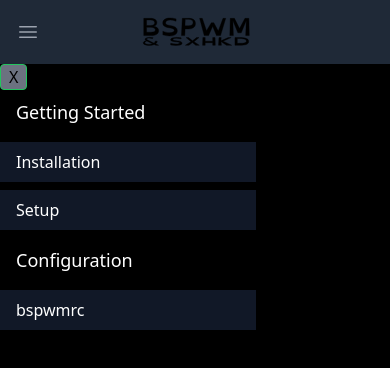
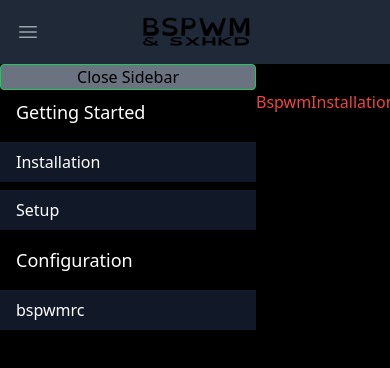
Before and after one commit to zidbon-z/BSPWM_website, a React (Vite) app in the folder frontEnd/: page /bspwm in a window 390 px wide. Shown: the top 368 px of the page. Built offline with nearby package versions, Linux system fonts and the light colour scheme.

Commit message:
got routes working, now to fix the active state of sidebar items

```diff
--- a/frontEnd/src/App.tsx
+++ b/frontEnd/src/App.tsx
@@ -2,17 +2,25 @@
 import { Home } from "./components/Home";
 import NavBar from "./components/NavBar";
 import { Route, Routes } from "react-router-dom";
+import BspwmInstallation from "./components/BspwmInstallation";
+import BspwmSetup from "./components/BspwmSetup";
 
 function App() {
   return (
     <>
+      <div>
         <NavBar />
         <Routes>
           <Route path="/" element={<Home />} />
-        <Route path="/bspwm" element={<Bspwm />} />
+          <Route path="/bspwm" element={<Bspwm />}>
+            <Route path="" element={<BspwmInstallation />} />
+            <Route path="installation" element={<BspwmInstallation />} />
+            <Route path="setup" element={<BspwmSetup />} />
+          </Route>
           <Route />
           <Route />
         </Routes>
+      </div>
     </>
   );
 }
--- a/frontEnd/src/components/Bspwm.tsx
+++ b/frontEnd/src/components/Bspwm.tsx
@@ -1,4 +1,6 @@
+import { useState } from "react";
 import SideBar from "./SideBar";
+import { Outlet } from "react-router-dom";
 
 type SideBarItem = {
   name: string;
@@ -9,19 +11,34 @@
 const Bspwm = () => {
   const testSidebarProps3: SideBarItem[] = [
     { name: "Getting Started", to: "#", isTitle: true },
-    { name: "Installation", to: "/shit", isTitle: false },
-    { name: "Setup", to: "/dick", isTitle: false },
+    { name: "Installation", to: "installation", isTitle: false },
+    { name: "Setup", to: "setup", isTitle: false },
     { name: "Configuration", to: "/ass", isTitle: true },
     { name: "bspwmrc", to: "/dick", isTitle: false },
   ];
+
+  const [visi, setVisi] = useState(true);
+  const visiSetter = () => {
+    visi ? setVisi(false) : setVisi(true);
+  };
   return (
-    <div className="bg-black w-screen h-screen">
-      <div>
-        <SideBar sidelist={testSidebarProps3} />
-      </div>
-      <div className=" fixed bg-black sm:left-64 text-red-500">
-        <div>
-          <div className="">Bspwm</div>
+    <div className="grid grid-cols-[auto,_1fr] grid-rows-[auto,_1fr] bg-black w-screen h-screen">
+      <SideBar
+        sidelist={testSidebarProps3}
+        visi={visi}
+        visiSetter={visiSetter}
+      />
+      <div
+        className={
+          visi
+            ? " row-start-2 col-start-2 sm:col-start-2 bg-black sm:left-64 text-red-500"
+            : " row-start-2 col-start-1 col-span-2 sm:col-start-2 bg-black sm:left-64 text-red-500"
+        }
+      >
+        <div className="text-center">
+          <div>
+            <Outlet />
+          </div>
         </div>
       </div>
     </div>
--- /dev/null
+++ b/frontEnd/src/components/BspwmInstallation.tsx
@@ -0,0 +1,5 @@
+const BspwmInstallation = () => {
+  return <div>BspwmInstallation</div>;
+};
+
+export default BspwmInstallation;
--- /dev/null
+++ b/frontEnd/src/components/BspwmSetup.tsx
@@ -0,0 +1,5 @@
+const BspwmSetup = () => {
+  return <div>BspwmSetup</div>;
+};
+
+export default BspwmSetup;
--- /dev/null
+++ b/frontEnd/src/components/Info.tsx
@@ -0,0 +1,7 @@
+import React from "react";
+
+const Info = () => {
+  return <div>Info</div>;
+};
+
+export default Info;
--- a/frontEnd/src/components/SideBar.tsx
+++ b/frontEnd/src/components/SideBar.tsx
@@ -1,4 +1,3 @@
-import { useState } from "react";
 import SideBarItem from "./SideBarItem";
 
 type SideBarItemProps = {
@@ -9,25 +8,26 @@
 
 type SideBarProps = {
   sidelist: SideBarItemProps[];
+  visi: boolean;
+  visiSetter: () => void;
 };
 
-const SideBar = ({ sidelist }: SideBarProps) => {
-  const [visi, setVisi] = useState(true);
+const SideBar = ({ sidelist, visi, visiSetter }: SideBarProps) => {
   return (
     <>
       <button
-        className="sm:hidden flex px-2 bg-gray-500 border rounded border-green-500 w-auto sm:w-0"
+        className="sm:hidden row-start-1 col-start-1  px-2 bg-gray-500 border rounded border-green-500 w-auto sm:w-0"
         onClick={() => {
-          visi ? setVisi(false) : setVisi(true);
+          visiSetter();
         }}
       >
-        {visi ? "X" : "Open sidebar"}
+        {visi ? "Close Sidebar" : "Open Sidebar"}
       </button>
       <div
         className={
           visi
-            ? " bg-black fixed left-0 z-40 w-64 h-screen transition-transform translate-x-0 sm:translate-x-0"
-            : " bg-black fixed left-0 z-40 w-64 h-screen transition-transform -translate-x-full sm:translate-x-0"
+            ? " bg-black row-start-2 col-start-1  left-0 z-40 w-64 h-auto transition-transform translate-x-0 sm:translate-x-0"
+            : " bg-black row-start-2 col-start-1  z-40 w-64 h-10 transition-transform -translate-x-full sm:translate-x-0"
         }
         aria-label="Sidebar"
       >
--- a/frontEnd/src/components/SideBarItem.tsx
+++ b/frontEnd/src/components/SideBarItem.tsx
@@ -10,6 +10,7 @@
   const itemClasses = isTitle
     ? "bg-black text-white text-lg w-full block py-2 px-4"
     : "bg-gray-900 hover:bg-gray-300 text-white w-full block my-2 py-2 px-4";
+
   return (
     <NavLink className={itemClasses} to={to}>
       {name}
```
Lines whose indentation alone changed are shown as unchanged.
